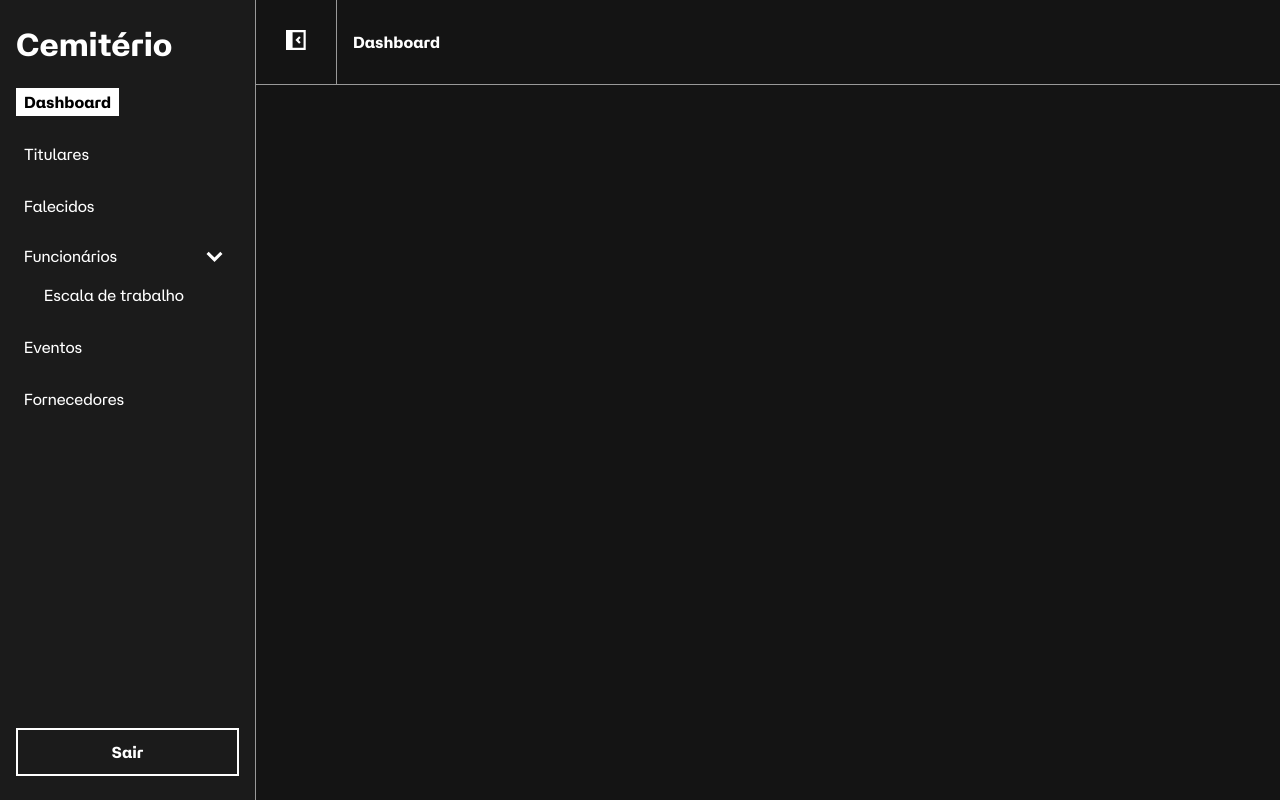
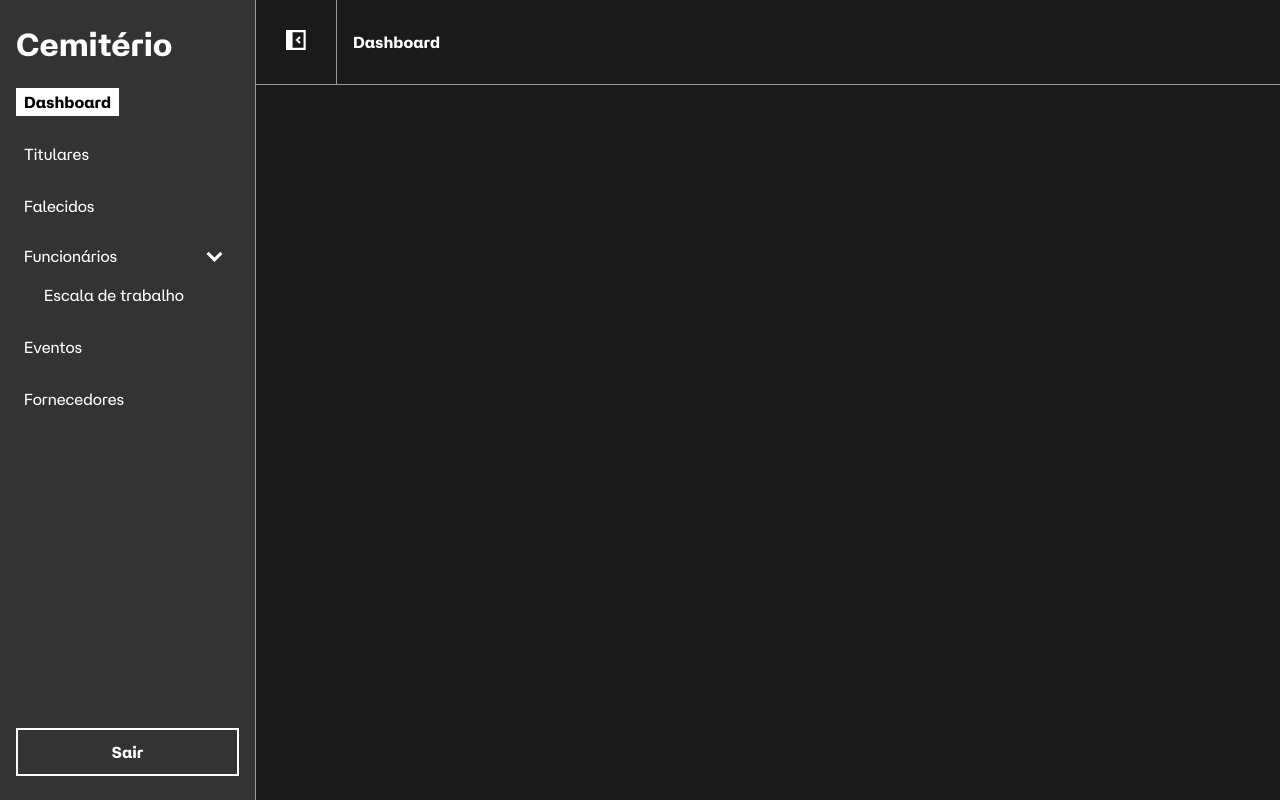
Before and after one commit to RayssaBuarque/cemiterio-bd, a Next.js app in the folder frontend/: page / in a window 1280 px wide. Built offline with nearby package versions, Linux system fonts and the light colour scheme.

Commit message:
chore: style back

```diff
--- a/frontend/src/styles/global.ts
+++ b/frontend/src/styles/global.ts
@@ -3,6 +3,8 @@ import { createGlobalStyle } from 'styled-components';
 export default createGlobalStyle`
 
     :root {
+        color-scheme: dark light;   //Ajustada
+
         //  CONTENT NEUTRALS
             --content-neutrals-primary:  #FFFFFF;
             --content-neutrals-secondary:  #E6E6E6;
@@ -31,9 +33,9 @@ export default createGlobalStyle`
             --brand-primary-dark:  #3E0672;
 
         //  BACKGROUND  NEUTRALS
-            --background-neutrals-primary: #141414 ;
-            --background-neutrals-secondary:  #1B1B1B;
-            --background-neutrals-tertiary:  #1B1B1B;
+            --background-neutrals-primary:  #1A1A1A;
+            --background-neutrals-secondary:  #333333;
+            --background-neutrals-tertiary:  #666666;
             --background-neutrals-inverse:  #FFFFFF;
 
         // BACKGROUND   GREEN
```
Also changed, not shown: 1 other file (tests, documents, lock files or other folders).
